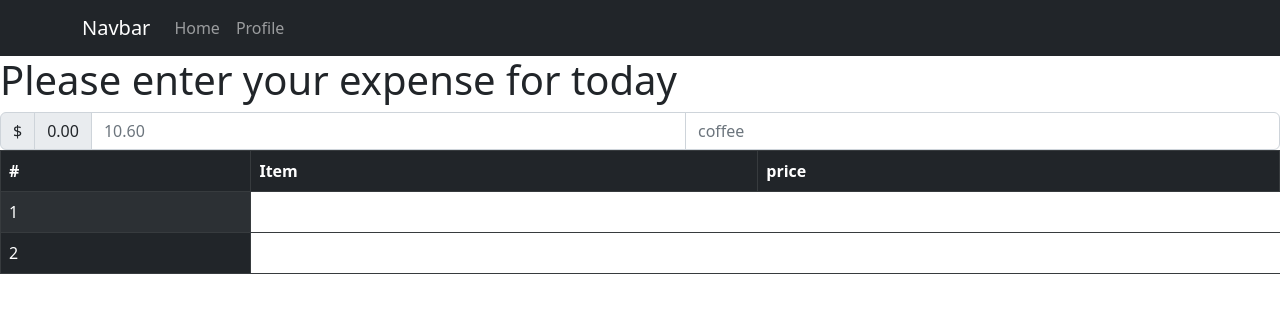
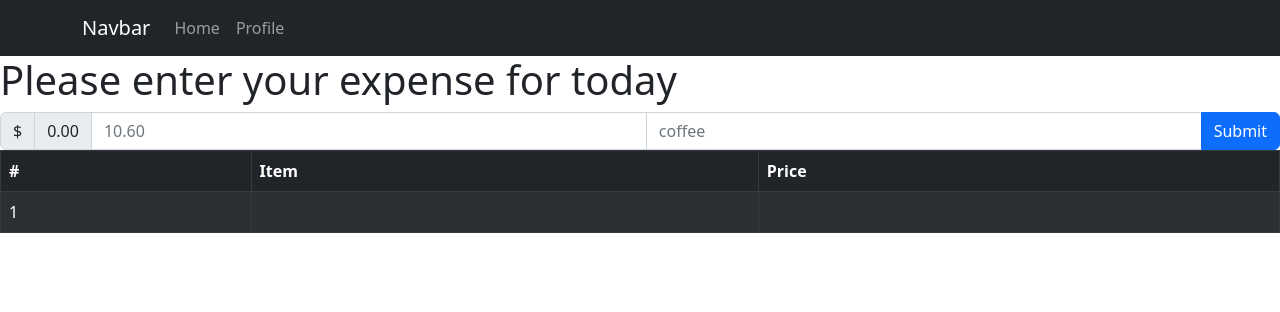
Before and after one commit to puneet2121/-Expense--racker, a React (Create React App) app in the folder front-end/: page /home in a window 1280 px wide. Shown: the top 312 px of the page. Built offline with nearby package versions, Linux system fonts and the light colour scheme.

Commit message:
progress on home component

```diff
--- a/front-end/src/components/Home.jsx
+++ b/front-end/src/components/Home.jsx
@@ -1,39 +1,83 @@
 import React from "react";
-import Form from 'react-bootstrap/Form';
-import InputGroup from 'react-bootstrap/InputGroup';
-import Table from 'react-bootstrap/Table';
+import { useState } from "react";
+import Form from "react-bootstrap/Form";
+import InputGroup from "react-bootstrap/InputGroup";
+import Table from "react-bootstrap/Table";
+import Button from "react-bootstrap/Button";
+const Home = () => {
+  const [state, setState] = useState({
+    item: "",
+    price: "",
+  });
+  // Setting up another data for the storage purpose so I can use this to use OnSubmit
+  const [data, setData] = useState([{
+    item: "",
+    price: "",
+  }]);
+  let name, value;
+  const getData = (e) => {
+    name = e.target.name;
+    value = e.target.value;
+    setState({ ...state, [name]: value });
+  };
 
-const Home = () => {
+
+  const handleClick = (e) => {
+    e.preventDefault();
+
+    setData([{ ...state, item: state.item, price: state.price }]); // Using data for onSubmit handler
+  };
+  data.map((el,id) => {
+    console.log(el,id)
+  })
   return (
     <>
       <h1>Please enter your expense for today</h1>
-      <InputGroup className="mr-5">
+      <InputGroup className="ml-5">
         <InputGroup.Text>$</InputGroup.Text>
         <InputGroup.Text>0.00</InputGroup.Text>
-        <Form.Control aria-label="Dollar amount (with dot and two decimal places)" placeholder="10.60"/>
+        <Form.Control
+          aria-label="Dollar amount (with dot and two decimal places)"
+          name="price"
+          value={state.price}
+          onChange={getData}
+          placeholder="10.60"
+        />
+        <Form.Control
+          aria-label="item"
+          name="item"
+          value={state.item}
+          onChange={getData}
+          placeholder="coffee"
+        />
+        <Button variant="primary" type="submit" onClick={handleClick}>
+          Submit
+        </Button>
+      </InputGroup>
 
-
-        <Form.Control aria-label="Dollar amount (with dot and two decimal places)" placeholder="coffee" />
-      </InputGroup>
       <Table striped bordered hover variant="dark">
         <thead>
           <tr>
             <th>#</th>
             <th>Item</th>
-          <th>price</th>
+            <th>Price</th>
           </tr>
         </thead>
         <tbody>
+       { data.map((element,id) => {
+        console.log('DATAR',element)
+          return <>
           <tr>
-          <td>1</td>
-
-        </tr>
-        <tr>
-          <td>2</td>
-
+            <td>{id + 1}</td>
+          <td>{element.item}</td>
+          <td>{element.price}</td>
           </tr>
 
+          </>
+        })
+      }
       </tbody>
+
       </Table>
     </>
   );
--- a/front-end/src/components/Login.jsx
+++ b/front-end/src/components/Login.jsx
@@ -9,7 +9,7 @@ const Login = () => {
     Name: "",
     Password: "",
   });
-
+console.log(input)
   const getUserData = (e) => {
 
     const { value, name } = e.target;
```
Lines whose indentation alone changed are shown as unchanged.
